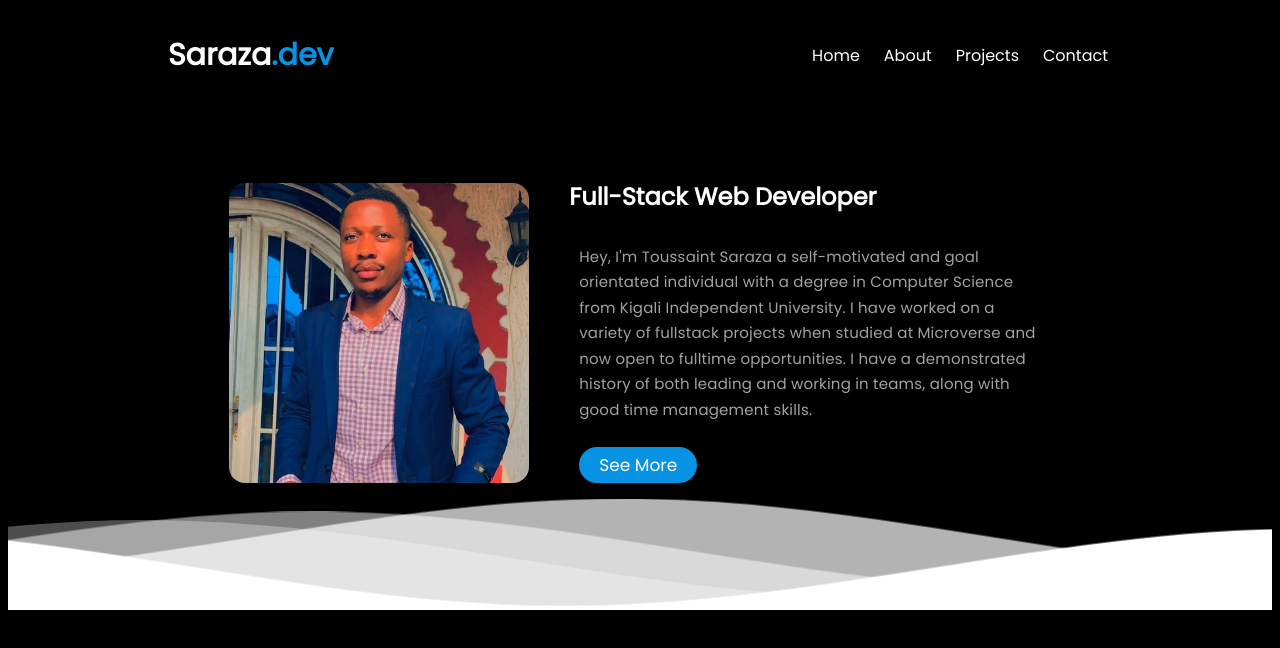
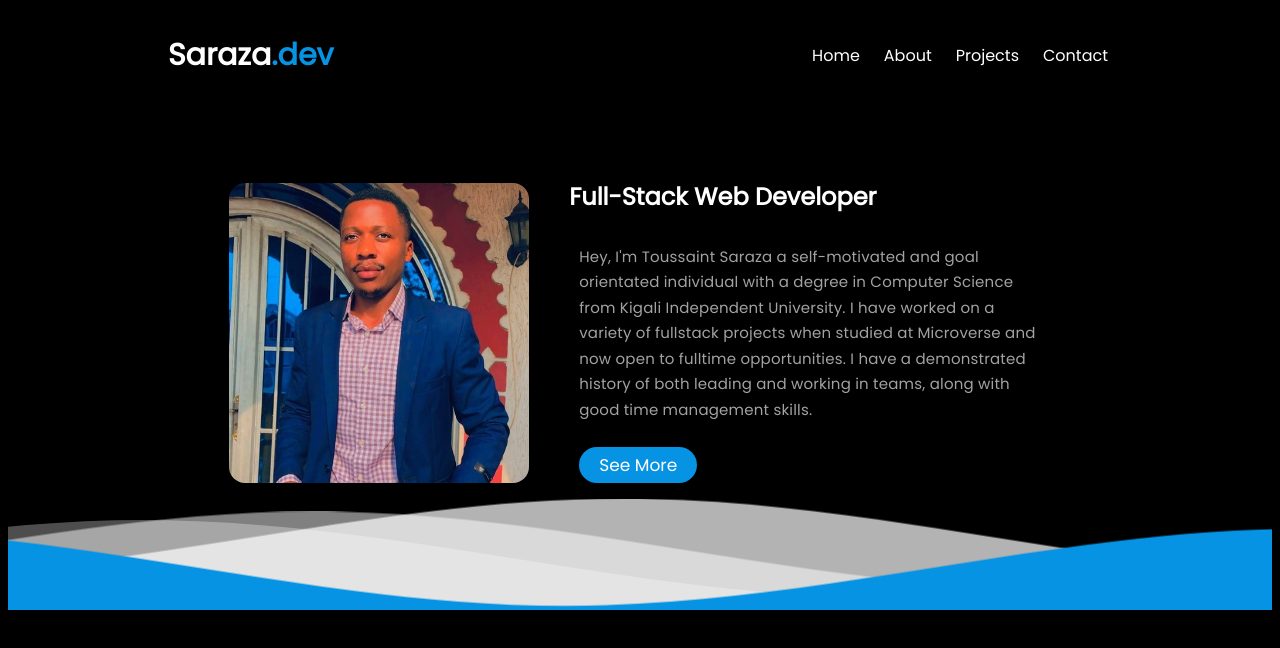
Before and after one commit to sarazaToussaint/Saraza-dev, a React (Create React App) app: page /About in a window 1280 px wide. Shown: the top 648 px of the page. Built offline with nearby package versions, Linux system fonts and the light colour scheme.

Commit message:
Change the bg color for the waves

```diff
--- a/src/components/About.jsx
+++ b/src/components/About.jsx
@@ -93,7 +93,7 @@ const About = () => {
             <use xlinkHref="#gentle-wave" x="48" y="0" fill="rgba(255,255,255,0.7" />
             <use xlinkHref="#gentle-wave" x="48" y="3" fill="rgba(255,255,255,0.5)" />
             <use xlinkHref="#gentle-wave" x="48" y="5" fill="rgba(255,255,255,0.3)" />
-            <use xlinkHref="#gentle-wave" x="48" y="7" fill="#fff" />
+            <use xlinkHref="#gentle-wave" x="48" y="7" fill="#0693e3" />
           </g>
         </svg>
       </div>
```
